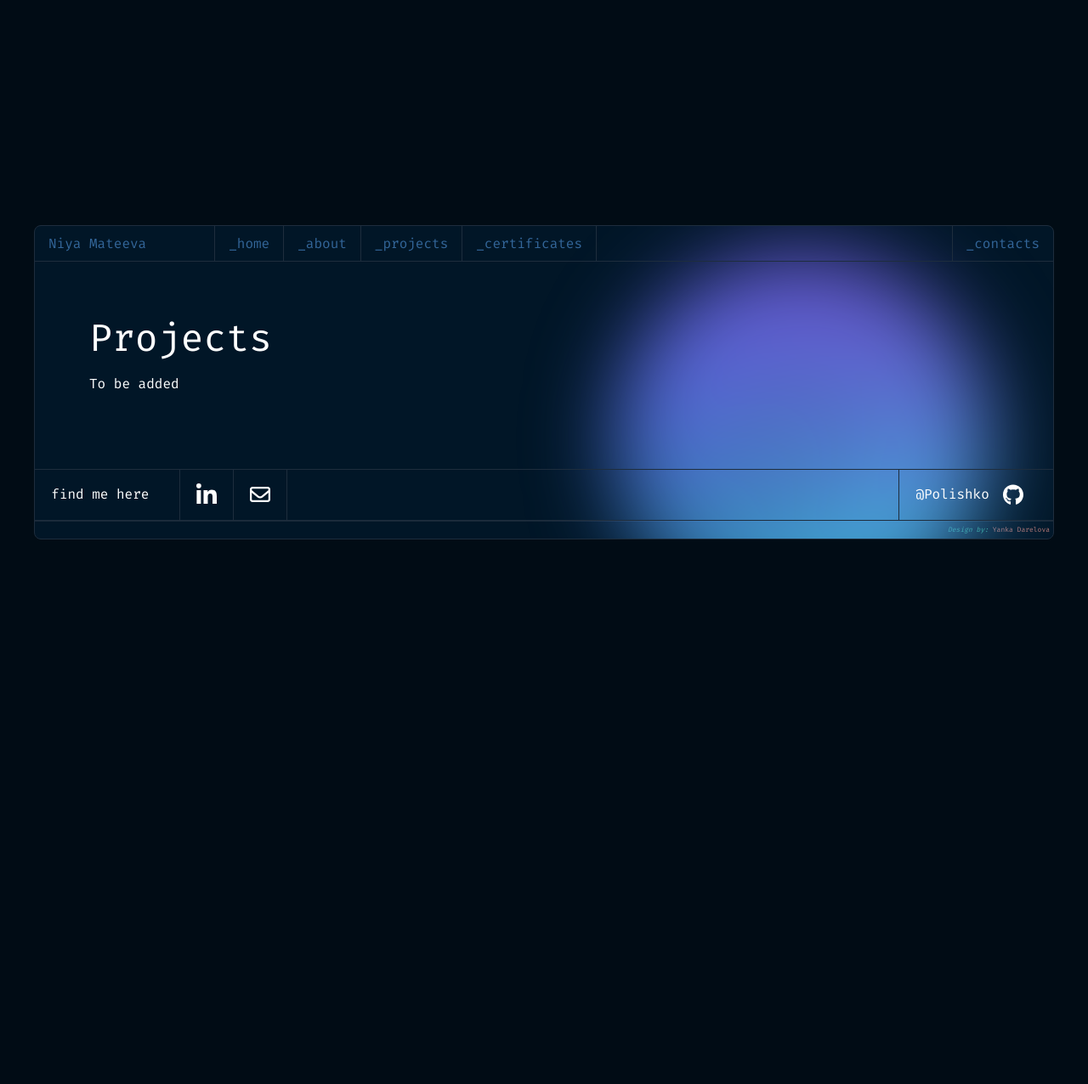
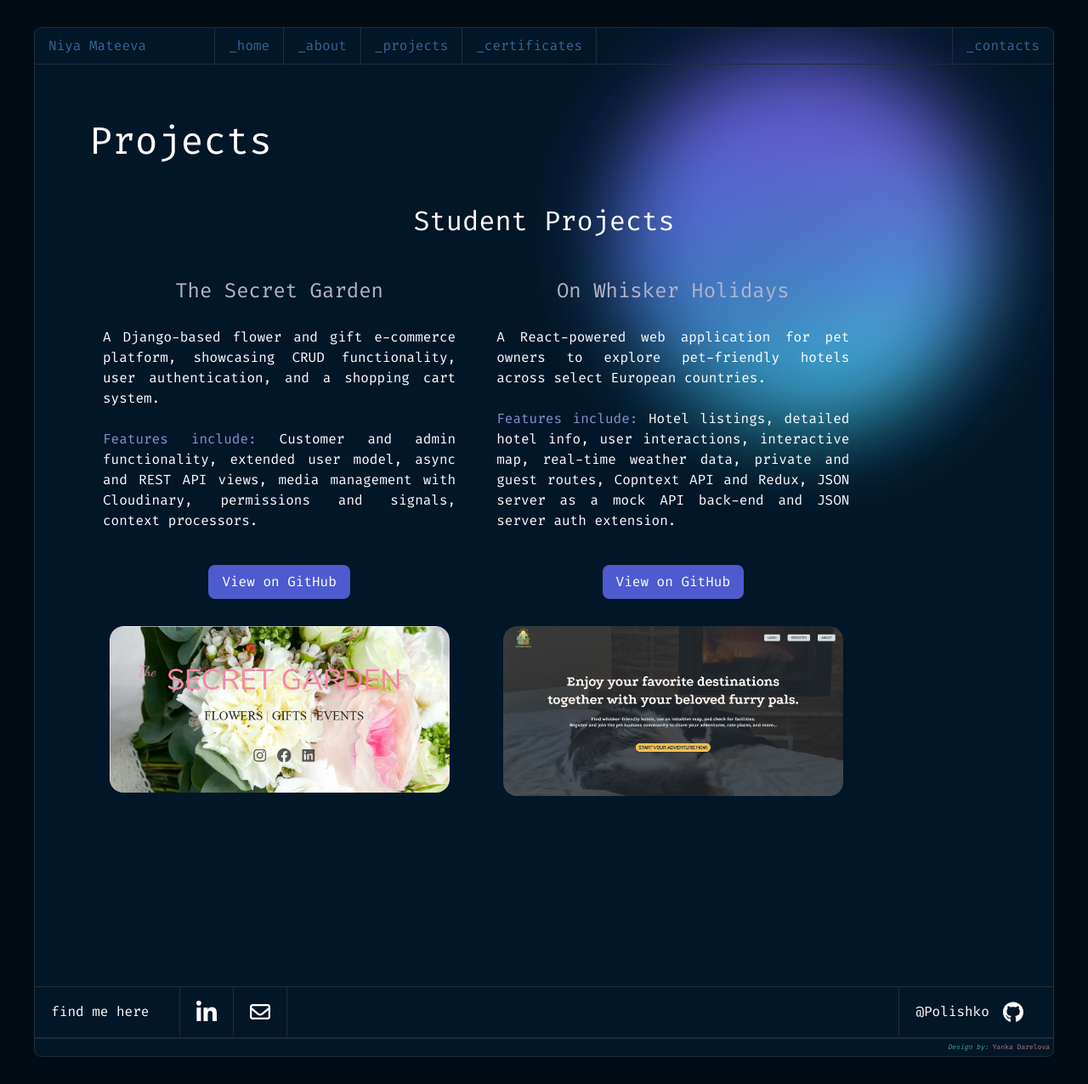
Before and after one commit to Polishko/portfolio-draft, a Jekyll site: the page built from projects.md, in a window 1280 px wide. Shown: the whole page at 85% size. Built offline with Jekyll 4.4.1, drawn with Linux system fonts in a browser that asks for light colours; before the commit the page ends 900 px from its top, so only the background shows below that.

Commit message:
Added projects

```diff
--- /dev/null
+++ b/_includes/projects.html
@@ -0,0 +1,62 @@
+<section id="student-projects">
+  <h2>Student Projects</h2>
+
+  <div class="all-projects">
+    <div class="project">
+      <h3>The Secret Garden</h3>
+      <div class="info">
+        <p>
+          A Django-based flower and gift e-commerce platform, showcasing CRUD
+          functionality, user authentication, and a shopping cart system.
+        </p>
+        <p>
+          <span>Features include:</span> Customer and admin functionality,
+          extended user model, async and REST API views, media management with
+          Cloudinary, permissions and signals, context processors.
+        </p>
+      </div>
+      <a
+        href="https://github.com/Polishko/The-Secret-Garden"
+        target="_blank"
+        class="project-link"
+        >View on GitHub</a
+      >
+      <div class="image-container">
+        <img
+          src="/assets/images/the_secret_garden.png"
+          alt="The Secret Garden Project Screenshot"
+          class="project-image"
+        />
+      </div>
+    </div>
+
+    <div class="project">
+      <h3>On Whisker Holidays</h3>
+      <div class="info">
+        <p>
+          A React-powered web application for pet owners to explore pet-friendly
+          hotels across select European countries.
+        </p>
+        <p>
+          <span>Features include:</span> Hotel listings, detailed hotel info,
+          user interactions, interactive map, real-time weather data, private
+          and guest routes, Copntext API and Redux, JSON server as a mock API
+          back-end and JSON server auth extension.
+        </p>
+      </div>
+      <a
+        href="https://github.com/Polishko/On-Whisker-Holidays"
+        target="_blank"
+        class="project-link"
+        >View on GitHub</a
+      >
+      <div class="image-container">
+        <img
+          src="/assets/images/on_whisker_holidays_2.png"
+          alt="Petstagram Project Screenshot"
+          class="project-image"
+        />
+      </div>
+    </div>
+  </div>
+</section>
--- a/assets/styles/pages/about.css
+++ b/assets/styles/pages/about.css
@@ -22,7 +22,6 @@
   }
 }
 
-
 .section-about figure {
   border: 1px solid #ccc;
   overflow: hidden;
--- /dev/null
+++ b/assets/styles/pages/projects.css
@@ -0,0 +1,82 @@
+#student-projects {
+  margin: 2em 0;
+  padding: 1em;
+  border-radius: 1em;
+}
+
+#student-projects h2 {
+  font-size: 2em;
+  margin-bottom: 1em;
+  text-align: center;
+}
+
+.all-projects {
+  display: flex;
+  gap: 3em;
+}
+
+.project {
+  margin-bottom: 2em;
+  margin-top: 1em;
+  display: flex;
+  flex-direction: column;
+  align-items: center;
+  justify-content: space-between;
+  text-align: justify;
+  flex-basis: 40%;
+}
+
+.project h3 {
+  color: #b2b4ca;
+  font-size: 1.5em;
+  margin-bottom: 0.5em;
+  text-align: center;
+}
+
+.project .info {
+  font-size: 1em;
+  margin-bottom: 1em;
+}
+
+.project .info span {
+  color: #8790d5;
+}
+
+.project .info p:nth-child(1) {
+  margin-top: 1em;
+}
+
+.project-link {
+  background-color: #4d5bce;
+  color: #fff;
+  padding: 0.5em 1em;
+  border-radius: 0.5em;
+  text-decoration: none;
+  margin-bottom: 1em;
+  display: inline-block;
+}
+
+.project-link:hover {
+  background-color: #3b4aa8;
+}
+
+.image-container {
+  width: 400px;
+  height: 280px;
+  overflow: hidden;
+  border-radius: 1em;
+  margin-top: 1em;
+}
+
+.project-image {
+  width: 100%;
+  height: auto;
+  border-radius: 1em;
+}
+
+@media (max-width: 1000px) {
+  .all-projects {
+    flex-direction: column;
+    gap: 0;
+  }
+}
--- a/assets/styles/site.css
+++ b/assets/styles/site.css
@@ -21,3 +21,4 @@
 @import url("pages/home.css");
 @import url("pages/page.css");
 @import url("pages/certificates.css");
+@import url("pages/projects.css");
--- a/projects.md
+++ b/projects.md
@@ -4,4 +4,4 @@ title: Projects
 permalink: /projects/
 ---
 
-To be added
+{% include projects.html %}
```
Also changed, not shown: assets/images/on_whisker_holidays.png (added), assets/images/on_whisker_holidays_2.png (added), assets/images/the_secret_garden.png (added). Lines whose indentation alone changed are shown as unchanged.
